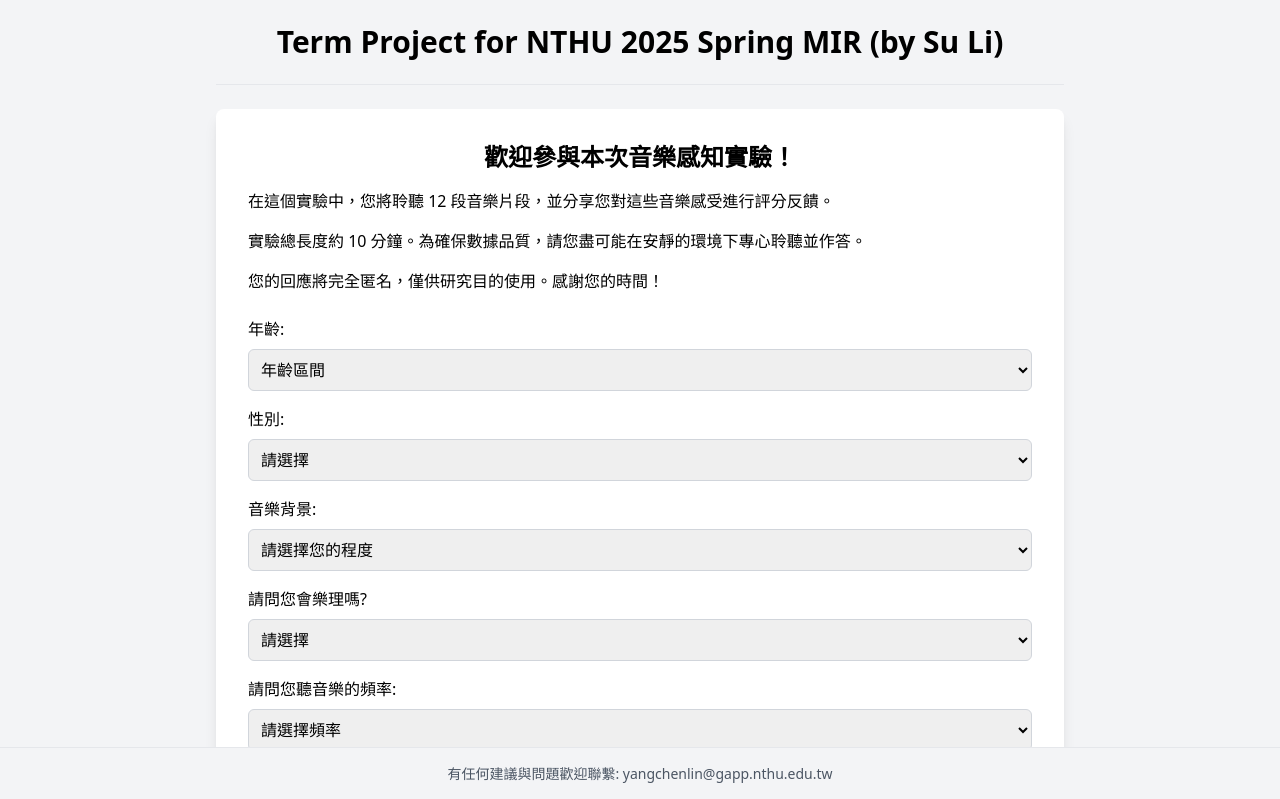
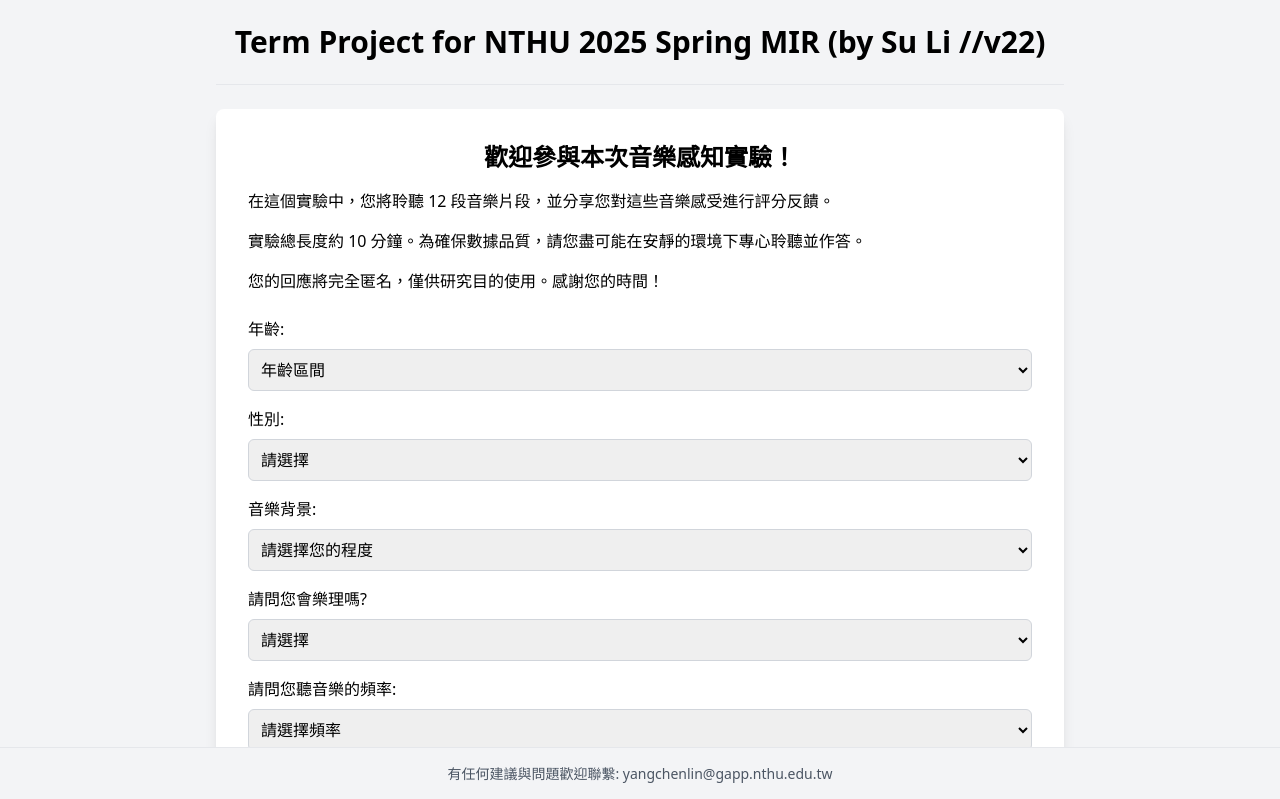
Before and after one commit to nucleolin/music-experiment, a React (Create React App) app in the folder client/: page / in a window 1280 px wide. Shown: the top 799 px of the page. Built offline with nearby package versions, Linux system fonts and the light colour scheme.

Commit message:
Update App.js v22

```diff
--- a/client/src/App.js
+++ b/client/src/App.js
@@ -969,7 +969,7 @@
   // Render screens
   const renderIntroScreen = () => (
     <div className="max-w-4xl mx-auto p-6">
-      <h1 className="text-3xl font-bold mb-6 text-center">Term Project for NTHU 2025 Spring MIR (by Su Li)</h1>
+      <h1 className="text-3xl font-bold mb-6 text-center">Term Project for NTHU 2025 Spring MIR (by Su Li //v22)</h1>
       <hr className="my-6" />
       <div className="bg-white rounded-lg shadow-lg p-8">
         <h2 className="text-2xl font-semibold mb-4 text-center">歡迎參與本次音樂感知實驗！</h2>
```
Also changed, not shown: 9 other files (tests, documents, lock files or other folders).
